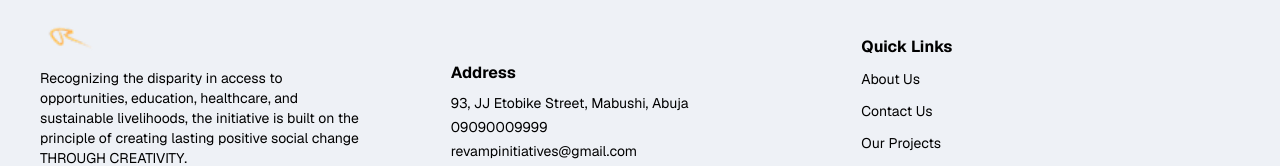
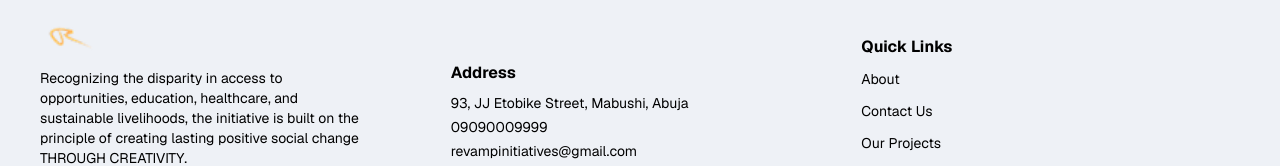
Before and after one commit to ishola10/revamp-initiative, a Next.js app: page /about in a window 1280 px wide. Shown: the part 4692-4858 px from the top of the page. Built offline with nearby package versions, Linux system fonts and the light colour scheme.

Commit message:
ft-footer

```diff
--- a/src/components/Footer.tsx
+++ b/src/components/Footer.tsx
@@ -1,6 +1,7 @@
 import React from "react";
 import { FaInstagram, FaTwitter, FaFacebookF } from "react-icons/fa";
 import Image from "next/image";
+import Link from "next/link";
 
 const Footer: React.FC = () => {
   return (
@@ -36,9 +37,9 @@ const Footer: React.FC = () => {
         <div>
           <h3 className="font-bold">Quick Links</h3>
           <ul className="mt-2 space-y-2">
-            <li><a href="#" className="text-sm hover:text-yellow-500">About Us</a></li>
-            <li><a href="#" className="text-sm hover:text-yellow-500">Contact Us</a></li>
-            <li><a href="#" className="text-sm hover:text-yellow-500">Our Projects</a></li>
+            <li><Link className="text-sm hover:text-yellow-500" href="/about">About</Link></li>
+            <li><Link className="text-sm hover:text-yellow-500" href="/contact">Contact Us</Link></li>
+            <li><Link className="text-sm hover:text-yellow-500" href="/project">Our Projects</Link></li>
             <li><a href="#" className="text-sm hover:text-yellow-500">Articles</a></li>
           </ul>
         </div>
```
